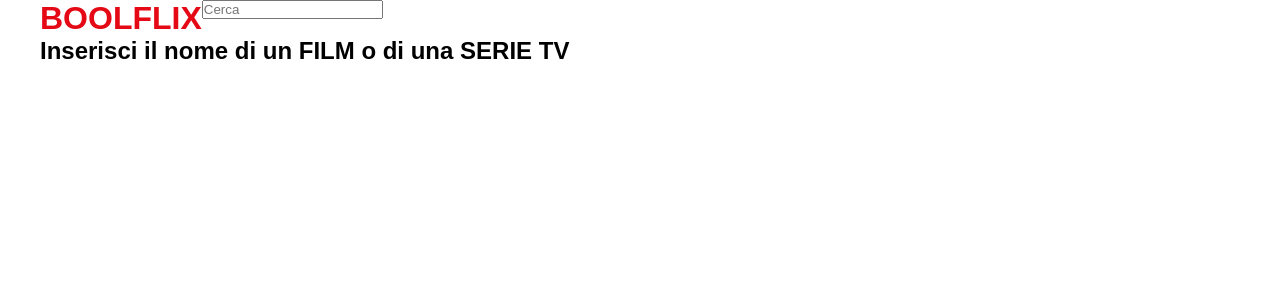
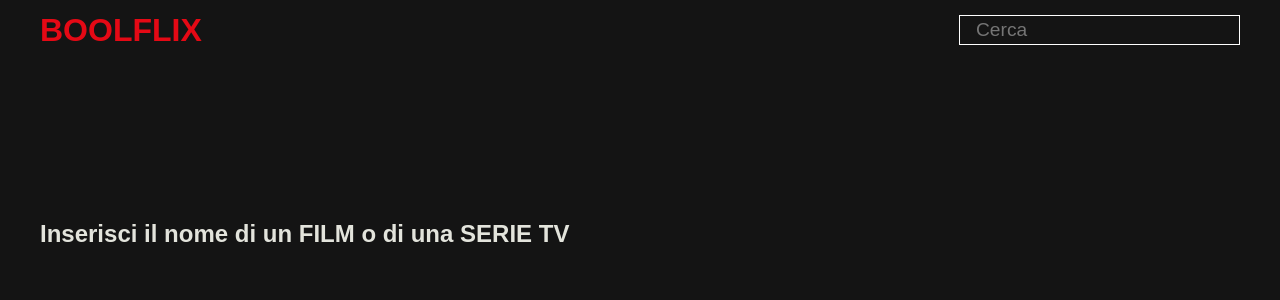
Before and after one commit to lucamagenes/vue-boolflix, a Vue app: page / in a window 1280 px wide. Shown: the top 300 px of the page. Built offline with nearby package versions, Linux system fonts and the light colour scheme.

Commit message:
add style on site add overview on film and tvserie components

```diff
--- a/src/App.vue
+++ b/src/App.vue
@@ -65,4 +65,9 @@ export default {
 
 <style lang="scss">
 @import "./assets/scss/common.scss";
+
+body {
+  background-color: $background-dark-gray;
+  color: $font-main-color;
+}
 </style>
--- a/src/assets/scss/common.scss
+++ b/src/assets/scss/common.scss
@@ -8,8 +8,8 @@ body{
   font-family: sans-serif;
 }
 
-$brand-color-text: #e50915;
-$background-color: #141414;
+$brand-color: #e50915;
+$background-dark-gray: #141414;
 $font-main-color: #e3e4dc;
 
 .container {
@@ -22,7 +22,29 @@ $font-main-color: #e3e4dc;
   flex-wrap: wrap;
 }
 
-.col-3 {
-  width: calc(100% / 4);
-  padding: 0.25rem;
+.card {
+  position: relative;
+
+  img{
+    width: 220px;
+    height: 330px;
+    object-fit: cover;
+  }
+
+  .info_card{
+    width: 100%;
+    height: 100%;
+    background-color: #141414e0;
+    opacity: 0;
+    transition: opacity 500ms;
+    position: absolute;
+    top: 0;
+    left: 0;
+    padding: 0 0.5rem;
+    padding-top: 3rem;
+  }
 }
+
+.card:hover .info_card{
+  opacity: 1;
+}
--- a/src/components/Film.vue
+++ b/src/components/Film.vue
@@ -8,12 +8,15 @@
       />
       <img v-else src="../assets/image-not-found.png" alt="" />
     </div>
+
+    <div class="info_card">
       <div class="title">
         <h3 class="title">{{ film.title }}</h3>
         <p>Titolo originale: {{ film.original_title }}</p>
       </div>
 
       <div class="languages">
+        <span>Lingua originale: </span>
         <span v-if="film.original_language == 'en'">
           <country-flag country="gb" size="normal" />
         </span>
@@ -36,11 +39,12 @@
           <country-flag country="cn" size="normal" />
         </span>
         <span v-else>
-        <p>Lingua originale: {{ film.original_language }}</p>
+          {{ film.original_language }}
         </span>
       </div>
 
       <div class="rating">
+        <span>Voto: </span>
         <span
           v-for="(icon, i) in Math.ceil(film.vote_average / 2)"
           :key="'far' + i"
@@ -54,6 +58,12 @@
           <font-awesome-icon :icon="['far', 'star']" />
         </span>
       </div>
+
+      <div class="overview">
+        <strong>OverView:</strong>
+        <span>{{ film.overview.substr(0, 120) + "..." }} </span>
+      </div>
+    </div>
   </div>
 </template>
 
@@ -66,4 +76,8 @@ export default {
 </script>
 
 <style lang="scss">
+.languages {
+  display: flex;
+  align-items: center;
+}
 </style>
--- a/src/components/SiteHeader.vue
+++ b/src/components/SiteHeader.vue
@@ -6,7 +6,6 @@
           <h1>BOOLFLIX</h1>
         </div>
         <div class="tool">
-          <!-- <SearchElementInput @search-element="search" /> -->
           <div class="searchBox">
             <input
               type="search"
@@ -24,12 +23,7 @@
 </template>
 
 <script>
-//import SearchElementInput from "./SearchElementInput.vue";
-
 export default {
-  components: {
-    //SearchElementInput,
-  },
   data() {
     return {
       searchElement: "",
@@ -40,9 +34,30 @@ export default {
 
 <style lang="scss">
 @import "../assets/scss/common.scss";
-.logo {
-  h1 {
-    color: $brand-color-text;
+
+header {
+  margin-bottom: 4rem;
+  .container {
+    .row {
+      height: 60px;
+      justify-content: space-between;
+      align-items: center;
+      .logo {
+        h1 {
+          color: $brand-color;
+        }
+      }
+      .searchBox {
+        input {
+          height: 30px;
+          font-size: 1.2rem;
+          background-color: $background-dark-gray;
+          border: 1px solid white;
+          color: white;
+          padding: 0 1rem;
+        }
+      }
+    }
   }
 }
 </style>
--- a/src/components/SiteMain.vue
+++ b/src/components/SiteMain.vue
@@ -1,13 +1,10 @@
 <template>
   <main>
     <div class="container">
-      <!-- <div class="tool">
-        <SearchElementInput @search-element="search" />
-      </div> -->
-      <div class="movie">
+      <div class="movies">
         <h2 v-if="films.length">Film</h2>
         <div class="row">
-          <div class="item row" v-for="film in films" :key="film.id">
+          <div class="film" v-for="film in films" :key="film.id">
             <Film :film="film" />
           </div>
         </div>
@@ -28,15 +25,11 @@
 </template>
 
 <script>
-//import SearchElementInput from "./SearchElementInput.vue";
 import Film from "./Film.vue";
 import TvSerie from "./TvSerie.vue";
 
-//import axios from "axios";
-
 export default {
   components: {
-    //SearchElementInput,
     Film,
     TvSerie,
   },
@@ -44,50 +37,21 @@ export default {
     films: Array,
     series: Array,
   },
-  /*  data() {
-    return {
-      items: [],
-      error: "",
-      movie_url: "https://api.themoviedb.org/3/search/movie",
-      tvShow_url: "https://api.themoviedb.org/3/search/tv",
-      api_key: "de751d2bf92975ccebd5f3008e453c82",
-    };
-  },
-  methods: {
-    search(text) {
-      console.log(text);
-
-      axios
-        .get(
-          `${this.movie_url}?api_key=${this.api_key}&language=it&query=${text}&page=1&include_adult=false`
-        )
-        .then((response) => {
-          console.log(response.data.results);
-          this.items = response.data.results;
-          console.log(this.items);
-        })
-        .catch((error) => {
-          console.log(error, "OPS!");
-          this.error = error;
-        });
-
-      axios
-        .get(
-          `${this.tvShow_url}?api_key=${this.api_key}&language=it&query=${text}&page=1&include_adult=false`
-        )
-        .then((response) => {
-          console.log(response.data.results);
-          this.items = response.data.results;
-          console.log(this.items);
-        })
-        .catch((error) => {
-          console.log(error, "OPS!");
-          this.error = error;
-        });
-    },
-  }, */
 };
 </script>
 
 <style lang="scss">
+main {
+  .container {
+    h2 {
+      margin-bottom: 2rem;
+    }
+    .row {
+      margin-bottom: 3rem;
+      justify-content: flex-start;
+      flex-wrap: wrap;
+      gap: 1rem;
+    }
+  }
+}
 </style>
--- a/src/components/TvSerie.vue
+++ b/src/components/TvSerie.vue
@@ -8,12 +8,15 @@
       />
       <img v-else src="../assets/image-not-found.png" alt="" />
     </div>
+
+    <div class="info_card">
       <div class="title">
         <h3 class="title">{{ serie.name }}</h3>
         <p>Titolo originale: {{ serie.original_name }}</p>
       </div>
 
       <div class="languages">
+        <span>Lingua originale: </span>
         <span v-if="serie.original_language == 'en'">
           <country-flag country="gb" size="normal" />
         </span>
@@ -36,11 +39,12 @@
           <country-flag country="cn" size="normal" />
         </span>
         <span v-else>
-        <p>Lingua originale: {{ serie.original_language }}</p>
+          <p>{{ serie.original_language }}</p>
         </span>
       </div>
 
       <div class="rating">
+        <span>Voto: </span>
         <span
           v-for="(icon, i) in Math.ceil(serie.vote_average / 2)"
           :key="'far' + i"
@@ -54,6 +58,12 @@
           <font-awesome-icon :icon="['far', 'star']" />
         </span>
       </div>
+
+      <div class="overview">
+        <strong>OverView:</strong>
+        <span>{{ serie.overview.substr(0, 120) + "..." }} </span>
+      </div>
+    </div>
   </div>
 </template>
 
@@ -66,4 +76,8 @@ export default {
 </script>
 
 <style lang="scss">
+.languages {
+  display: flex;
+  align-items: center;
+}
 </style>
```
Lines whose indentation alone changed are shown as unchanged.
